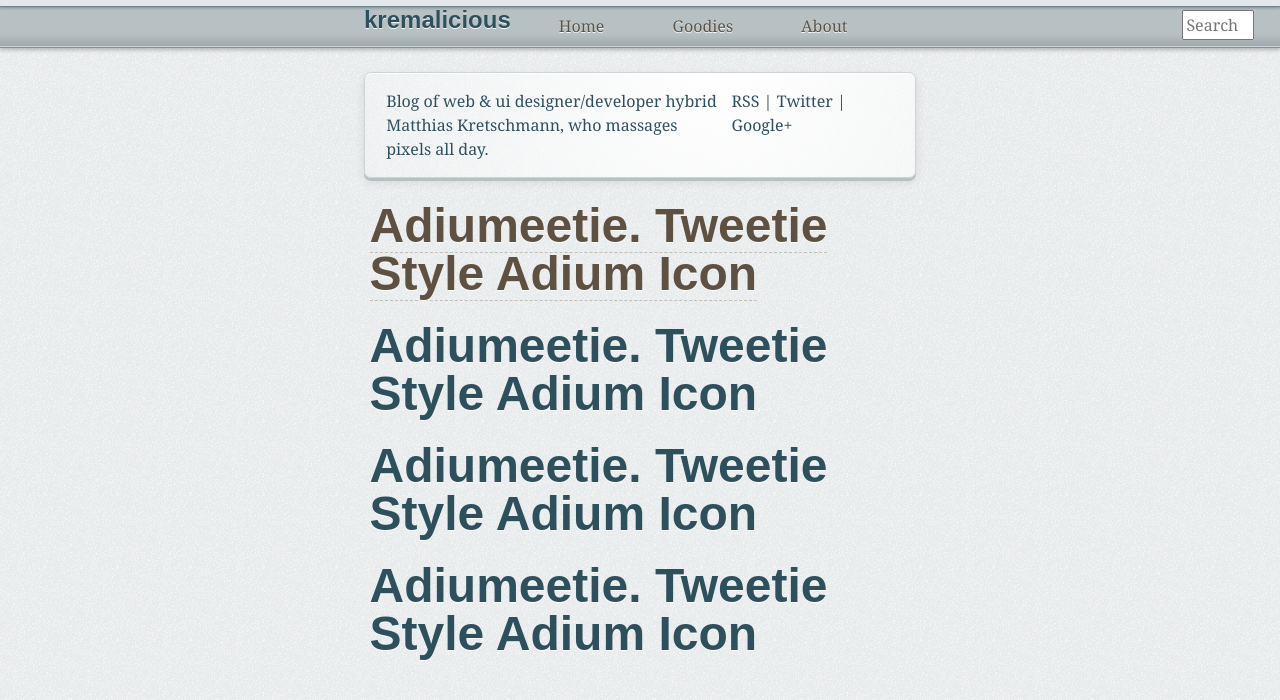
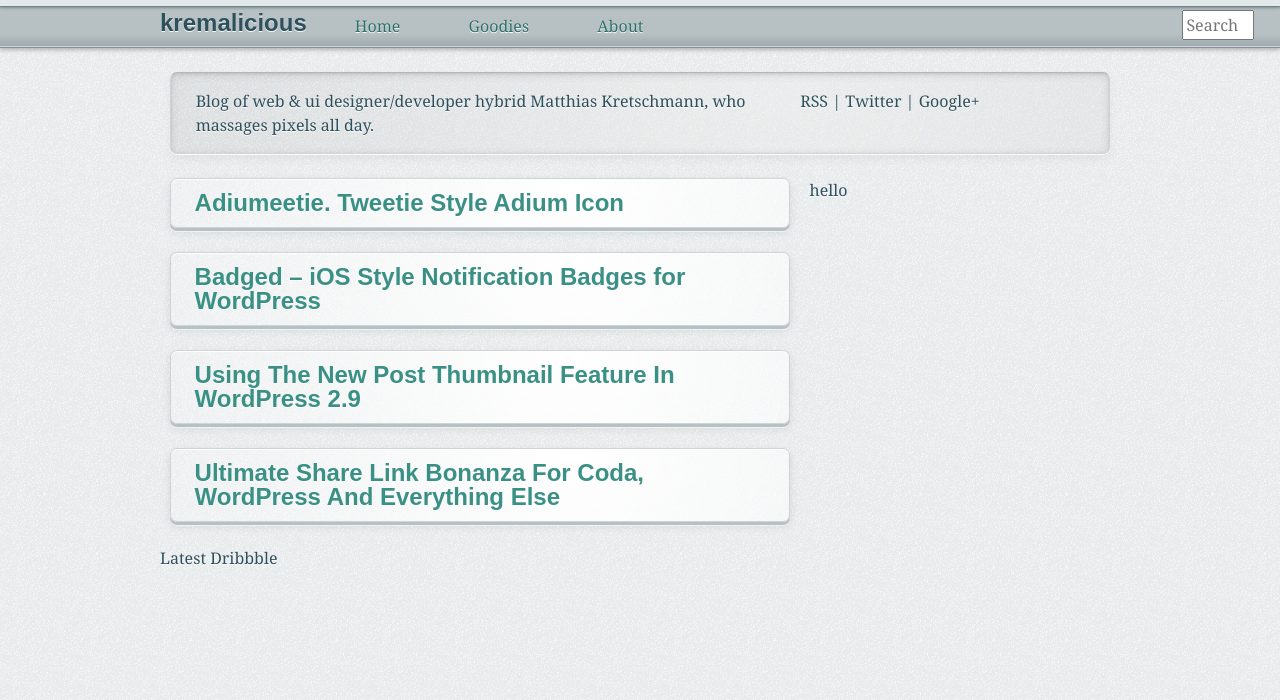
Before and after one commit to kremalicious/kremalicious2, a PHP site: page / in a window 1280 px wide. Shown: the top 700 px of the page. Run offline with PHP 8.4, Linux system fonts and the light colour scheme.

Commit message:
front page

```diff
--- a/html/proto/css/style.css
+++ b/html/proto/css/style.css
@@ -35,7 +35,8 @@
 /*h1 {margin: 0; font-size: 3.75em; line-height: 1.2em; margin-bottom: 0.4em}*/ /* 60px / 72px */
 h1 {margin: 0; font-size: 3em; line-height: 1em; margin-bottom: 0.5em} /* 48px / 48px */
 h2 {margin: 0; font-size: 2.25em; line-height: 1.3333333333333333333333333333333em; margin-bottom: 0.6667em} /* 36px / 48px */
-h3 {margin: 0; font-size: 1.5em; line-height: 1em; margin-bottom: 1em} /* 24px / 24px */
+h3,
+#home article h1 {margin: 0; font-size: 1.5em; line-height: 1em; margin-bottom: 1em} /* 24px / 24px */
 
 /*h1 a, h2 a, h3 a, h4 a, h5 a, h6 a {
 	color: #e8d1b8;
@@ -64,7 +65,7 @@
 /* LINKS */
 a, a:visited {
 	text-decoration: none;
-	color: #5e5142;
+	color: #3a9085;
 
 }
 
@@ -136,6 +137,10 @@
 	box-shadow: 0px 1px 3px rgba(0,0,0,.25);
 }
 
+#menubar a {
+	color: #2e7068;
+}
+
 header[role="banner"],
 nav[role="navigation"] {
 	float: left;
@@ -144,7 +149,7 @@
 header[role="banner"] h1 {
 	font-size: 1.5em;
 	margin: 0;
-	padding-top: .35em;
+	padding-top: .47em;
 }
 
 nav[role="navigation"] {
@@ -161,14 +166,14 @@
 }
 
 aside[role="complementary"] {
-	background-color: rgba(255,255,255,.2);
-	background-image: -webkit-radial-gradient(65% top, circle cover, #fff, rgba(255, 255, 255, 0) 100%);
-	/*background-image: -webkit-linear-gradient(-65deg, rgba(255,255,255,0.5) 0%,rgba(255,255,255,0.5) 40%,rgba(255,255,255,0) 41%,rgba(255,255,255,0) 100%);*/
+	background-color: rgba(0,0,0,.05);
+	background-image: -webkit-radial-gradient(65% top, circle cover, rgba(255, 255, 255, 0.4), rgba(255, 255, 255, 0) 100%);
 	border-radius: 7px;
 	padding: 1em;
 	margin-bottom: 1.5em;
 	border: 1px solid #ced3d5;
-	box-shadow: 0 3px 0 #b7c1c4, inset 0 1px 0 #fff, 0 4px 10px rgba(0,0,0,.1);
+	border-top-color: #b3b7ba;
+	box-shadow: 0 1px 0 #fff, inset 0 2px 10px rgba(0,0,0,.1), inset 0 1px 3px rgba(0,0,0,.1), 0 5px 10px rgba(0,0,0,.05);
 	clear: both;
 }
 
@@ -190,6 +195,33 @@
 		width: 100%;
 		border-top: 1px dashed #fff;
 	}
+
+
+/*HOME*/
+
+
+
+#home article h1 a {
+	background-color: rgba(255,255,255,.2);
+	background-image: -webkit-radial-gradient(65% top, circle cover, #fff, rgba(255, 255, 255, 0) 100%);
+	border-radius: 7px;
+	padding: .5em 1em;
+	display: block;
+	border: 1px solid #ced3d5;
+	box-shadow: 0 3px 0 #b7c1c4, inset 0 1px 0 #fff, 0 4px 0 rgba(255,255,255,.6), 0 4px 10px rgba(0,0,0,.1);
+	-webkit-transition: all .3s ease-in-out;
+	position: relative;
+}
+
+#home article h1 a:hover {
+	background-color: rgba(255,255,255,.5);
+}
+
+#home article h1 a:active {
+	-webkit-transition: none;
+	box-shadow: 0 1px 0 #b7c1c4, inset 0 1px 0 #fff, 0 2px 0 rgba(255,255,255,.6), 0 4px 10px rgba(0,0,0,.1);
+	top: 2px;
+}
 
 /* media Queries
 
@@ -215,6 +247,10 @@
 	}
 
 	.container {
+		max-width: 60em; /*960px */
+	}
+
+	.container.narrow {
 		max-width: 34.5em; /* 540px */
 	}
 
--- a/html/proto/index.html
+++ b/html/proto/index.html
@@ -13,7 +13,7 @@
 	<link rel="stylesheet" href="css/style.css">
 
 </head>
-<body>
+<body id="home">
 
 	<div id="menubar" class="clearfix">
 		<div class="container">
@@ -35,14 +35,19 @@
 		</div>
 	</div>
 
-	<aside role="complementary" class="container clearfix">
+	<div class="container clearfix">
+		<div class="g3">
+		<aside role="complementary" class="clearfix">
 			<p class="g2">Blog of web &amp; ui designer/developer hybrid Matthias Kretschmann, who massages pixels all day.</p>
 			<p class="g1">RSS | Twitter | Google+</p>
 		</aside>
+		</div>
+	</div>
 
 	<div class="container" class="clearfix">
-		<section role="main" class="g3">
+		<section role="main">
 
+			<div class="g2">
 				<article>
 					<header>
 						<h1><a href="single.html">Adiumeetie. Tweetie Style Adium Icon</a></h1>
@@ -51,23 +56,31 @@
 
 				<article>
 					<header>
-					<h1>Adiumeetie. Tweetie Style Adium Icon</h1>
+						<h1><a href="single.html">Badged – iOS Style Notification Badges for WordPress</a></h1>
 					</header>
 				</article>
 
 				<article>
 					<header>
-					<h1>Adiumeetie. Tweetie Style Adium Icon</h1>
+						<h1><a href="single.html">Using The New Post Thumbnail Feature In WordPress 2.9</a></h1>
 					</header>
 				</article>
 
 				<article>
 					<header>
-					<h1>Adiumeetie. Tweetie Style Adium Icon</h1>
+						<h1><a href="single.html">Ultimate Share Link Bonanza For Coda, WordPress And Everything Else</a></h1>
 					</header>
 				</article>
-
+			</div>
+			<div class="g1">
+				hello
+			</div>
 		</section>
 	</div>
+
+	<div class="container" class="clearfix">
+		Latest Dribbble
+	</div>
+
 </body>
 </html>
--- a/html/proto/single.html
+++ b/html/proto/single.html
@@ -38,7 +38,7 @@
 			</form>
 		</div>
 	</div>
-	<div class="container" class="clearfix">
+	<div class="container narrow" class="clearfix">
 		<section role="main" class="g3">
 
 			<article>
@@ -78,7 +78,7 @@
 
 		</section>
 	</div>
-	<div class="container">
+	<div class="container narrow">
 		<aside role="complementary" class="clearfix">
 			<p class="g2">Blog of web &amp; ui designer/developer hybrid Matthias Kretschmann, who massages pixels all day.</p>
 			<p class="g1">RSS | Twitter | Google+</p>
```
Lines whose indentation alone changed are shown as unchanged.
